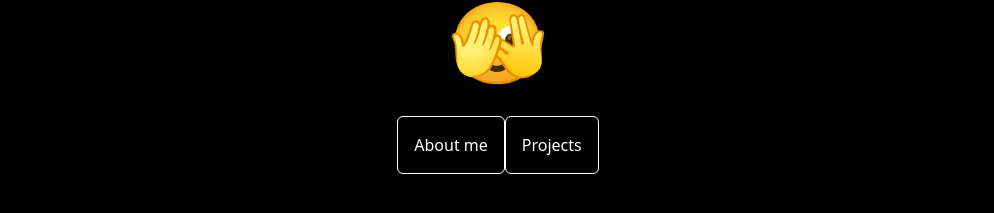
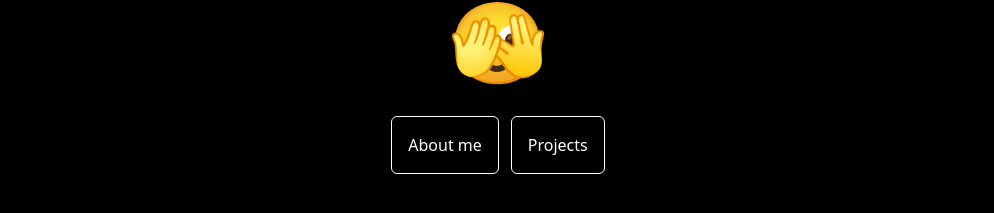
Before and after one commit to Owbird/Owbird, a Next.js app: page / in a window 1280 px wide. Shown: the part 1183-1396 px from the top of the page, without its empty margins (142-1136 px from the left). Built offline with nearby package versions, Linux system fonts and the light colour scheme.

Commit message:
fix (Navbar): fix no gap in elements

```diff
--- a/src/components/NavBar.tsx
+++ b/src/components/NavBar.tsx
@@ -3,7 +3,7 @@ import WhiteButton from "./WhiteButton";
 
 const NavBar = () => {
   return (
-    <div className="flex">
+    <div className="flex gap-3">
       {navLinks.map(({ label, href }) => (
         <WhiteButton key={href} label={label} href={href} />
       ))}
```
